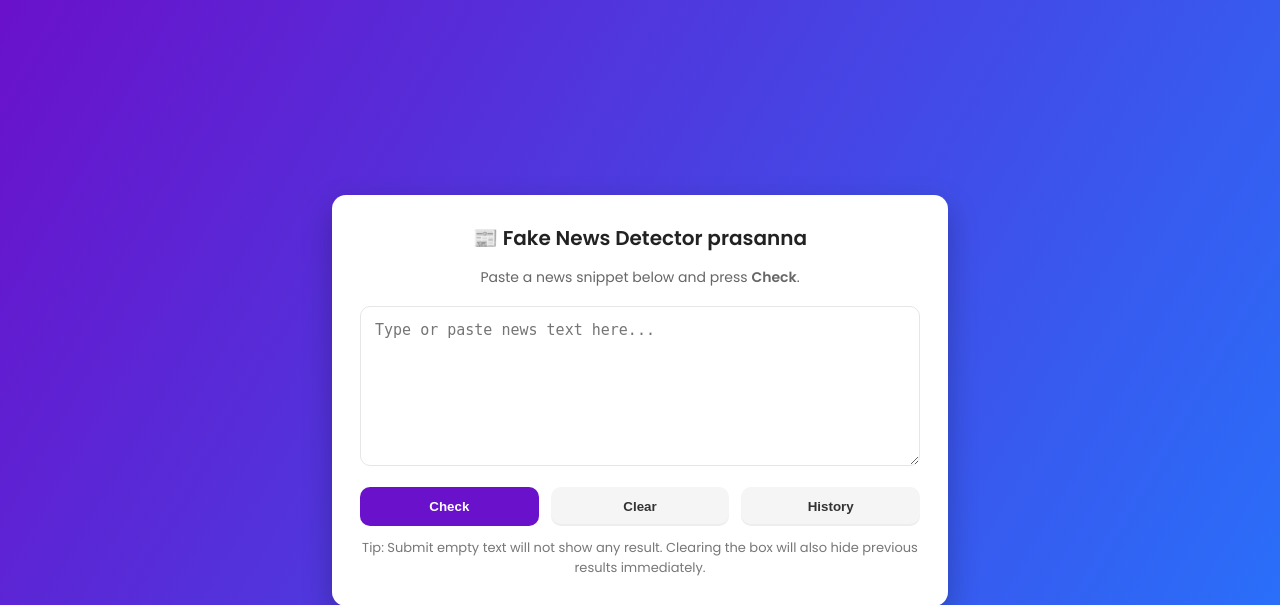
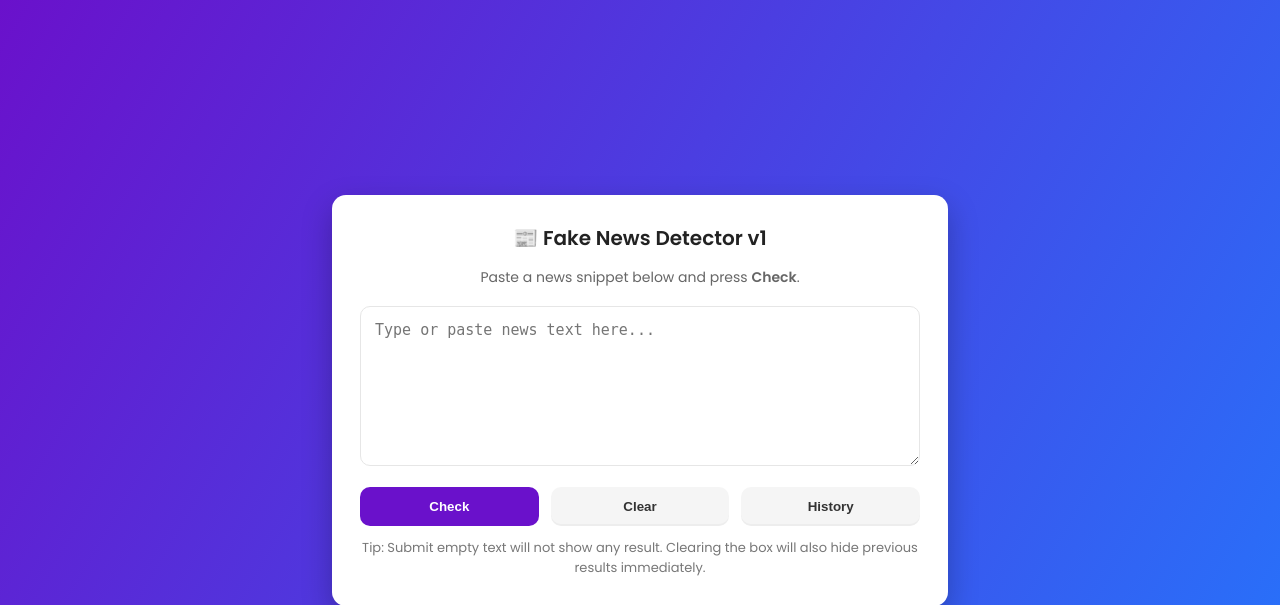
Before and after one commit to gurupranith6-ops/fake-news-devops, a Flask app: page / in a window 1280 px wide. Shown: the top 605 px of the page. Run offline with Flask 3, Linux system fonts and the light colour scheme; parts of the project's set-up code (start-up, migrations or seed data) failed here and were passed over.

Commit message:
updated1

```diff
--- a/templates/index.html
+++ b/templates/index.html
@@ -194,7 +194,7 @@
     <div class="card" role="main">
 
 
-        <h1>📰 Fake News Detector prasanna </h1>
+        <h1>📰 Fake News Detector v1 </h1>
 
         <p class="subtitle">
             Paste a news snippet below and press <strong>Check</strong>.
```
